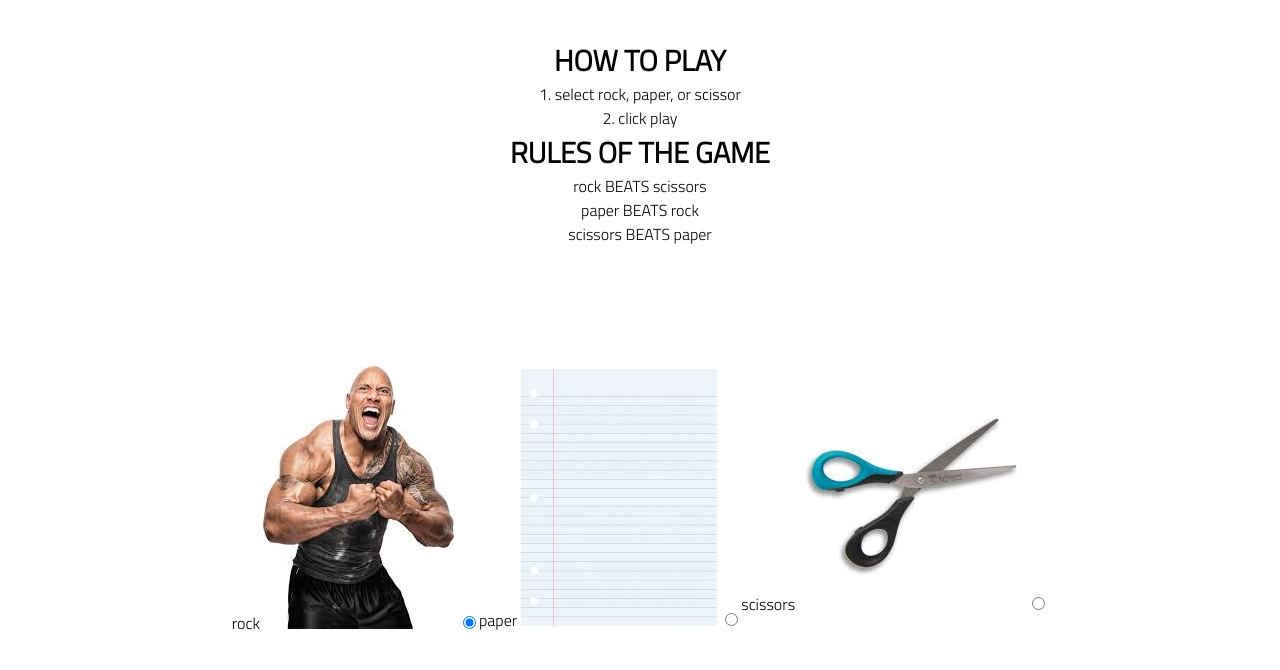
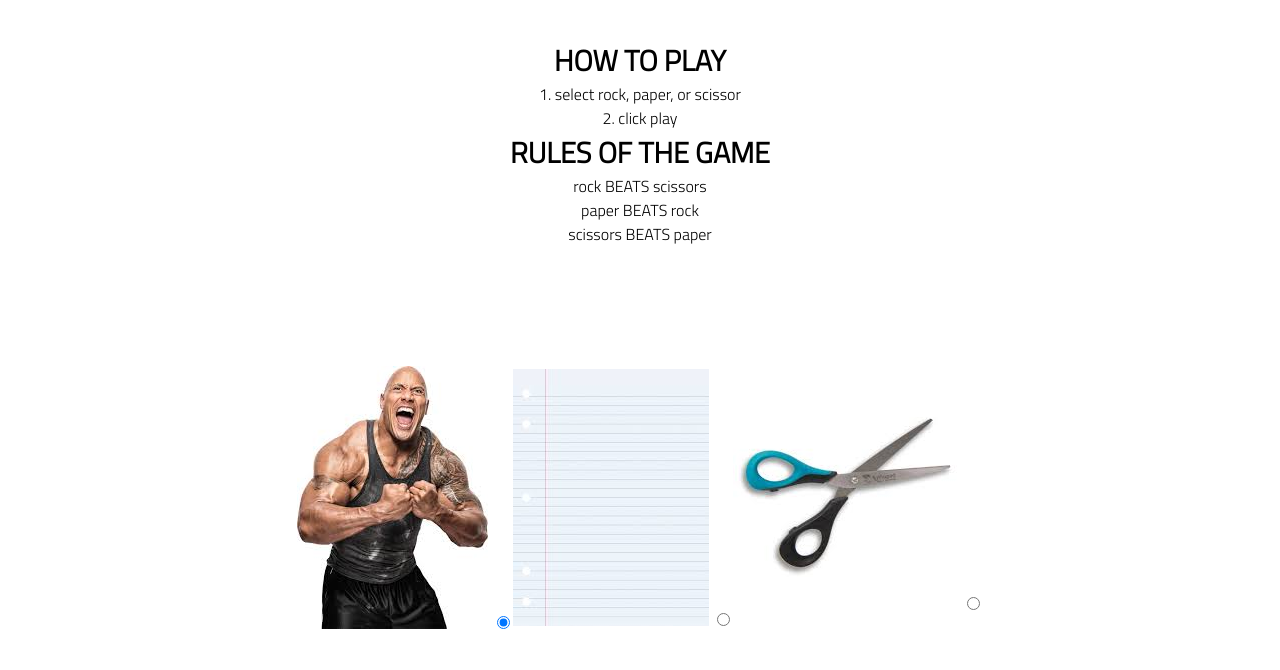
Before and after one commit to trianacerda/lab-03-rock-paper-scissors, a plain HTML site: page index.html in a window 1280 px wide. Shown: the part 102-772 px from the top of the page. Drawn offline with Linux system fonts and the light colour scheme.

Commit message:
fixed clickables

```diff
--- a/index.html
+++ b/index.html
@@ -31,7 +31,6 @@
         </section>
         <section class='label1'>
             <label id= 'label'>
-                rock
                 <img src="./assets/the rock.jpeg">
                 <input
                 name='rps-game'
@@ -41,7 +40,6 @@
                 >
             </label>
             <label id ='label'>
-                paper
                 <img src="./assets/paper.jpeg">
                 <input
                 name='rps-game'
@@ -50,7 +48,6 @@
                 >
             </label>
             <label id='label'>
-                scissors
                 <img src="./assets/scissors.jpeg">
                 <input
                 name='rps-game'
```
